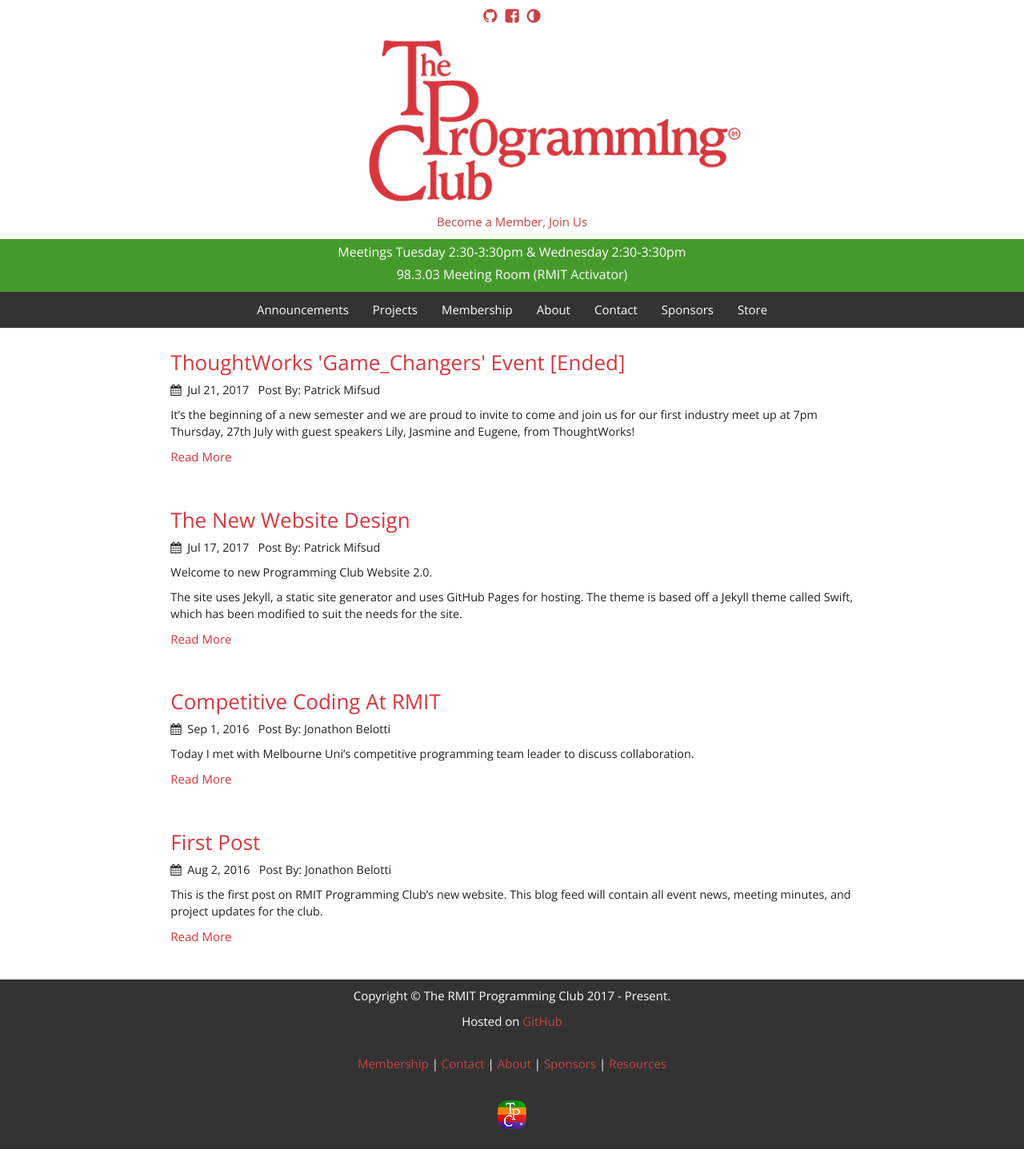
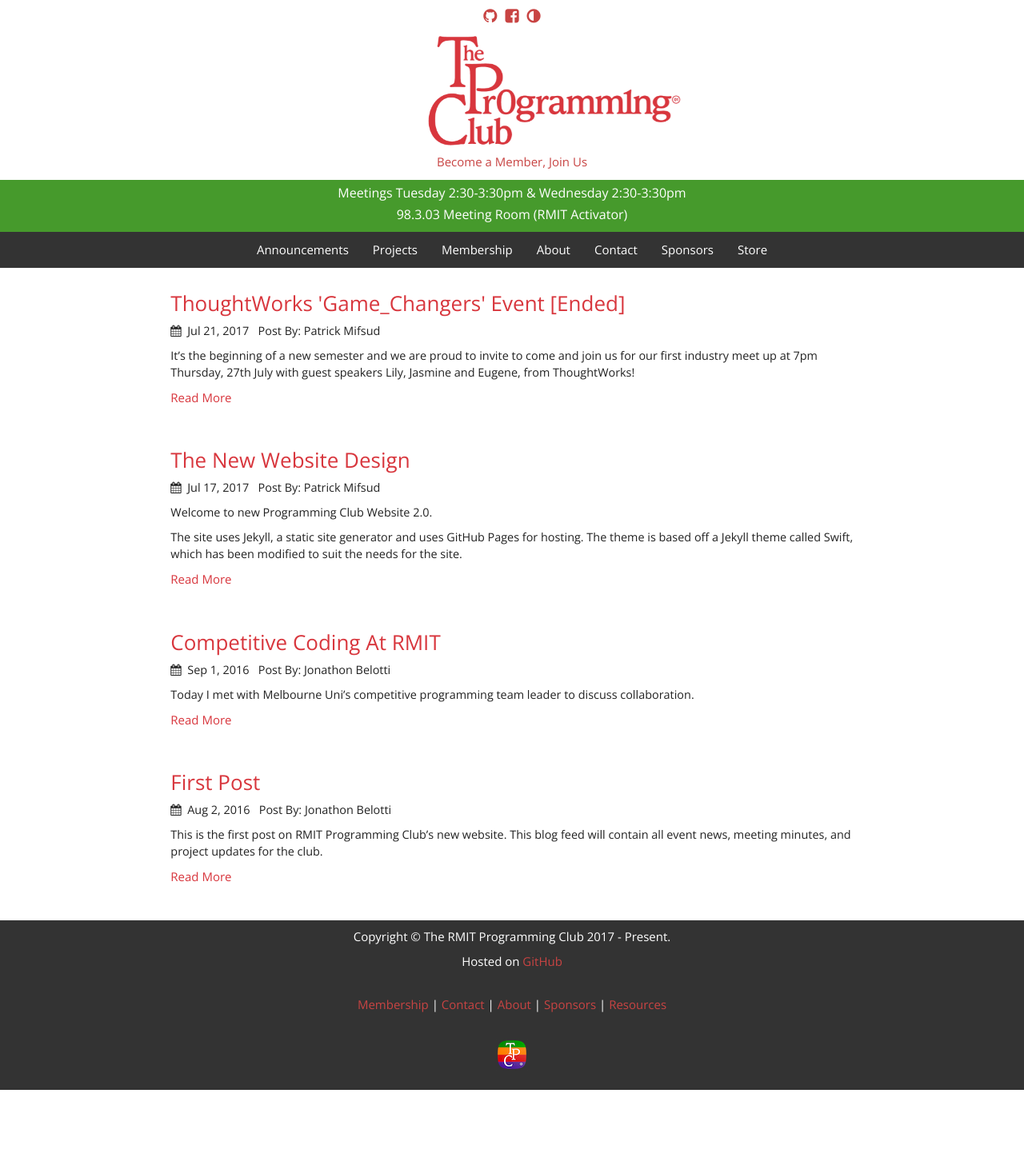
Before and after one commit to rmit-programming-club/rmit-programming-club.github.io, a Jekyll site: the page built from index.html, in a window 1280 px wide. Shown: the whole page at 80% size. Built offline with Jekyll 4.4.1, drawn with Linux system fonts in a browser that asks for light colours; nearby versions of some CDN libraries; after the commit the page ends 1363 px from its top, so only the background shows below that.

Commit message:
Resized Logo

```diff
--- a/_sass/_layout.scss
+++ b/_sass/_layout.scss
@@ -48,7 +48,7 @@
 }
 
 .logo {
-	max-width: 38%;
+	width: 330px;
 	display: block;
     margin-left: auto;
     margin-right: auto;
```
